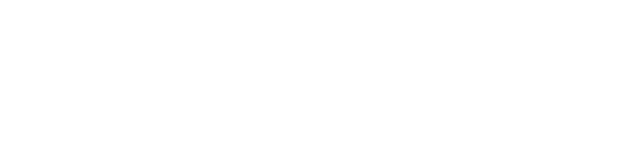
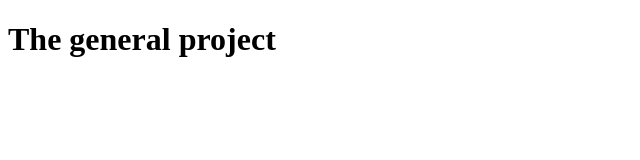
Before and after one commit to habibi1404/jan24wk8, a plain HTML site: page index.html in a window 1280 px wide. Shown: the whole page, without its empty margins (0-640 px from the left). Drawn offline with Linux system fonts and the light colour scheme.

Commit message:
feat: added a header

```diff
--- a/index.html
+++ b/index.html
@@ -6,6 +6,8 @@
     <title>conditional statement</title>
 </head>
 <body>
+    <h1>The general project</h1>
+
 
 </body>
 </html>
```
